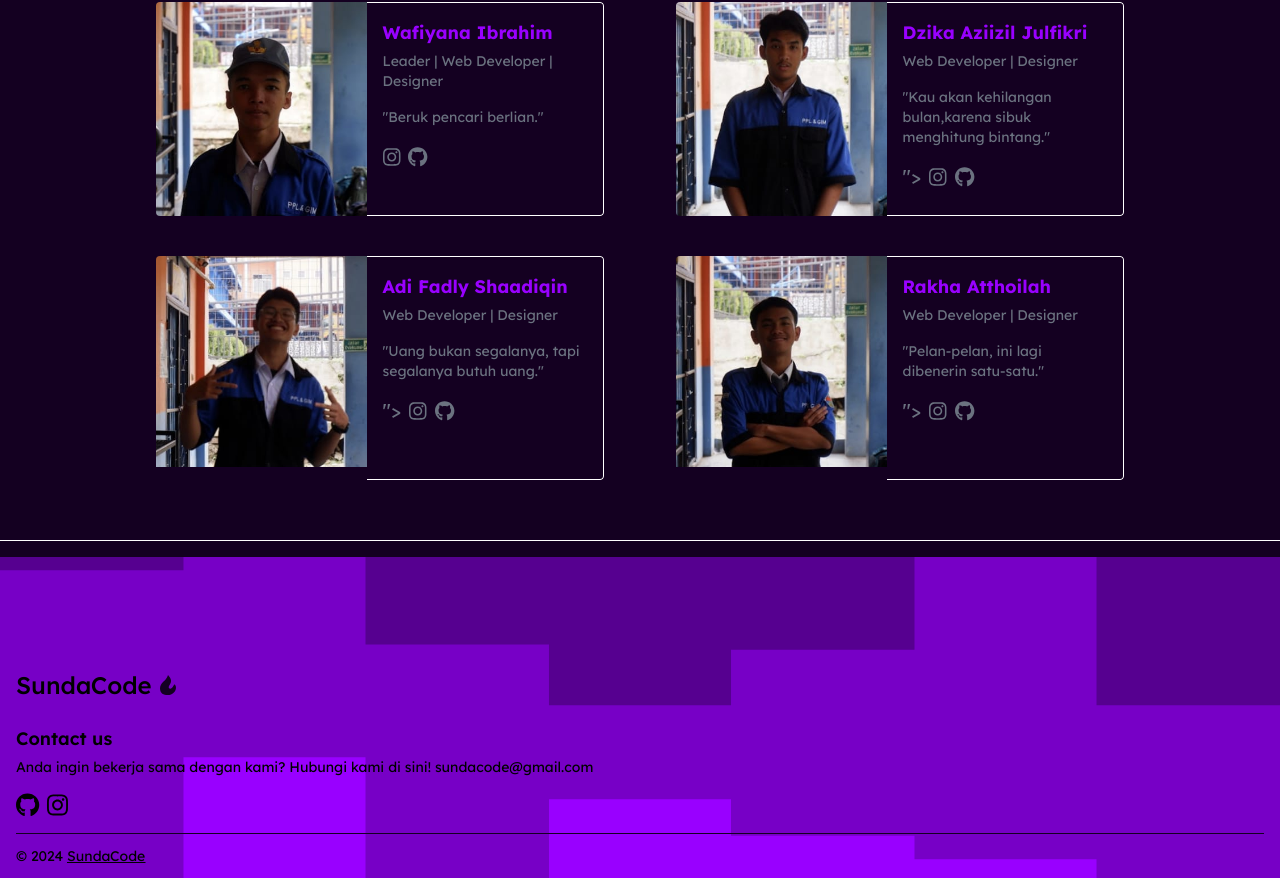
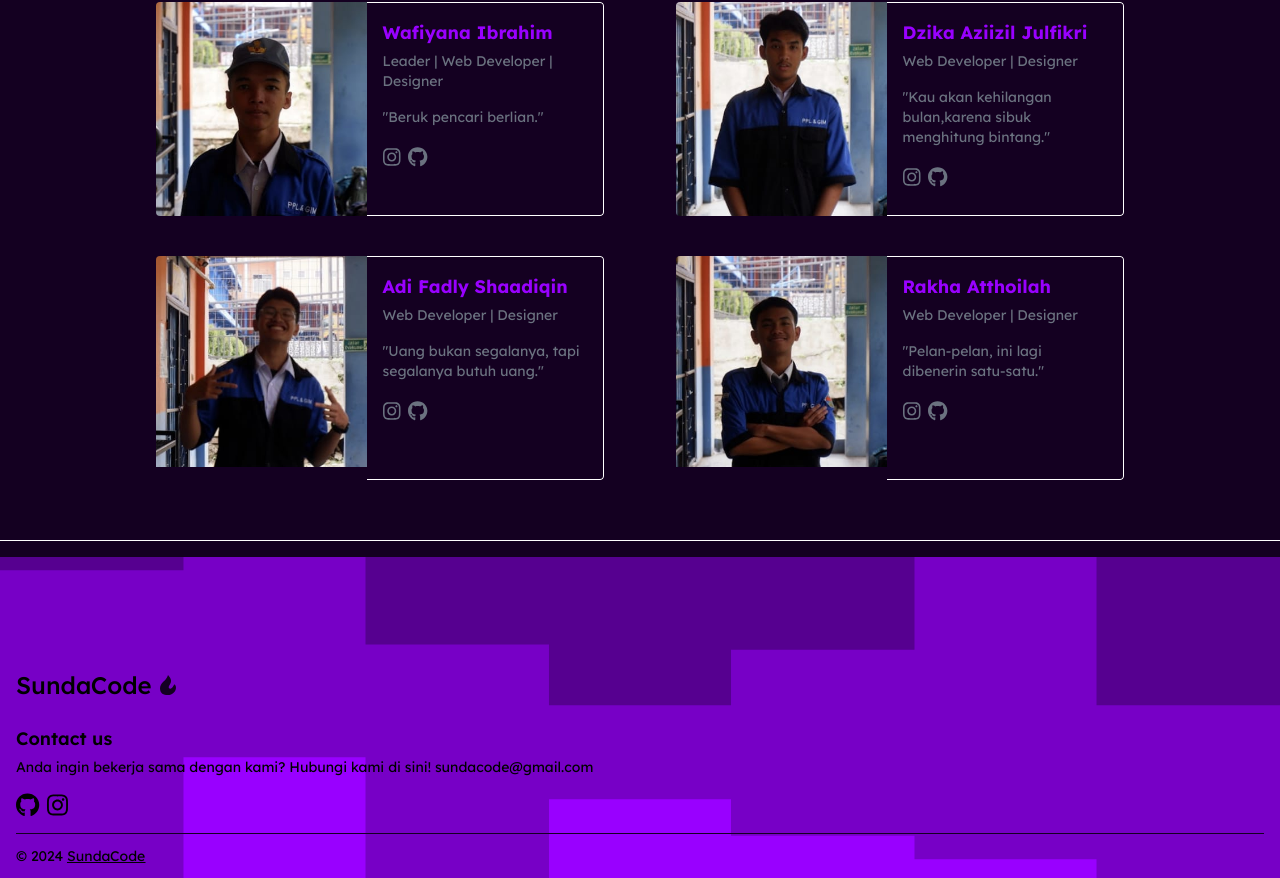
Before and after one commit to aquaa11/SundaCode, a Next.js app: page /about in a window 1280 px wide. Shown: the part 739-1617 px from the top of the page. Built offline with nearby package versions, Linux system fonts and the light colour scheme.

Commit message:
Update index.js

```diff
--- a/pages/about/index.js
+++ b/pages/about/index.js
@@ -92,7 +92,7 @@ function About() {
                         "Kau akan kehilangan bulan,karena sibuk menghitung bintang."
                       </p>
 
-                      <div className="mt-4 mb-2 flex gap-2 text-xl text-gray-500">">
+                      <div className="mt-4 mb-2 flex gap-2 text-xl text-gray-500">
                         <div>
                           <a href="https://www.instagram.com/dzikaazizil_/">
                             <FontAwesomeIcon icon={faInstagram} />
@@ -124,7 +124,7 @@ function About() {
                         "Uang bukan segalanya, tapi segalanya butuh uang."
                       </p>
 
-                      <div className="mt-4 mb-2 flex gap-2 text-xl text-gray-500">">
+                      <div className="mt-4 mb-2 flex gap-2 text-xl text-gray-500">
                         <div>
                           <a href="https://www.instagram.com/wafiyahahay/">
                             <FontAwesomeIcon icon={faInstagram} />
@@ -156,7 +156,7 @@ function About() {
                         "Pelan-pelan, ini lagi dibenerin satu-satu."
                       </p>
 
-                      <div className="mt-4 mb-2 flex gap-2 text-xl text-gray-500">">
+                      <div className="mt-4 mb-2 flex gap-2 text-xl text-gray-500">
                         <div>
                           <a href="https://www.instagram.com/rkhaathllh_/">
                             <FontAwesomeIcon icon={faInstagram} />
```
